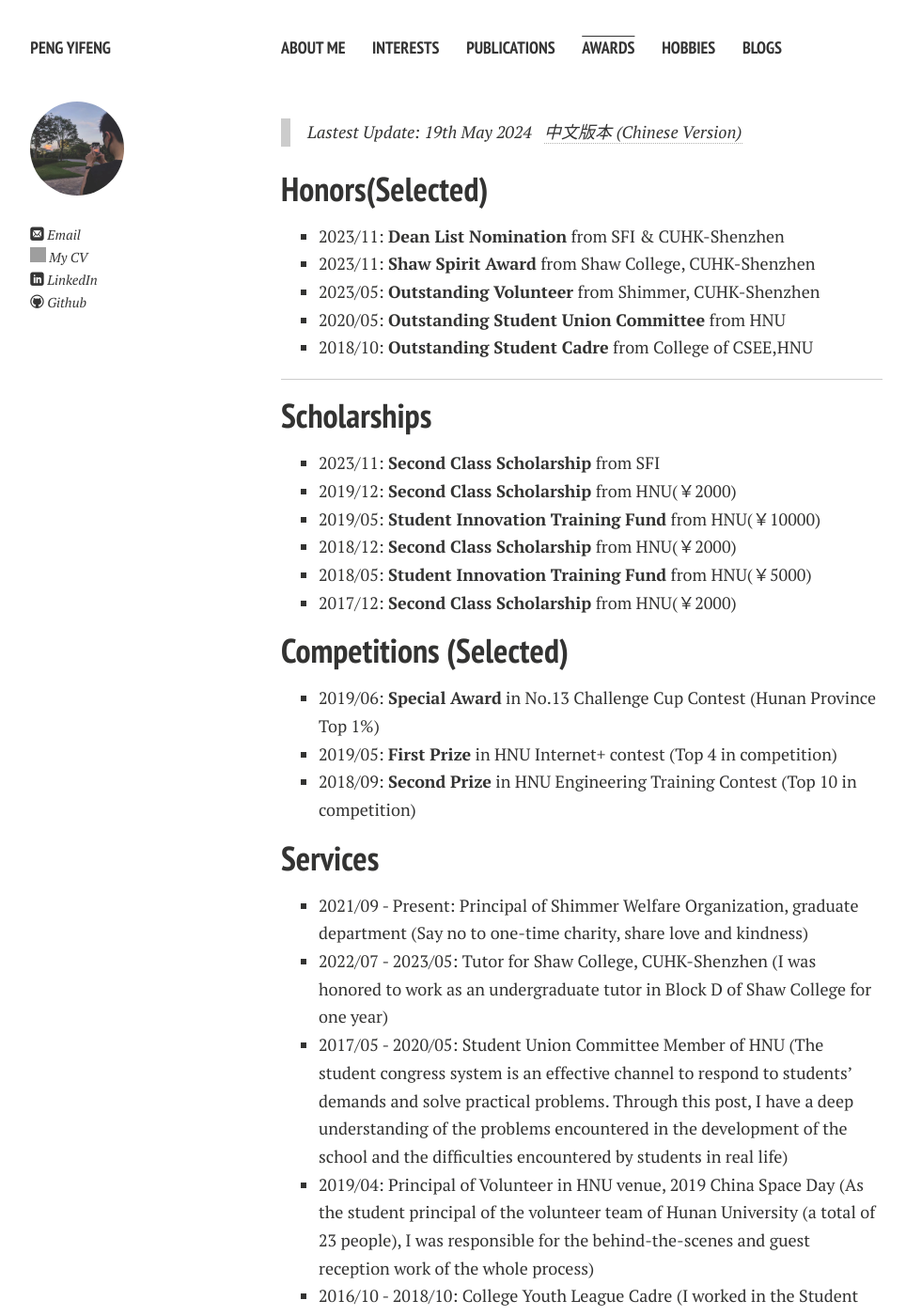
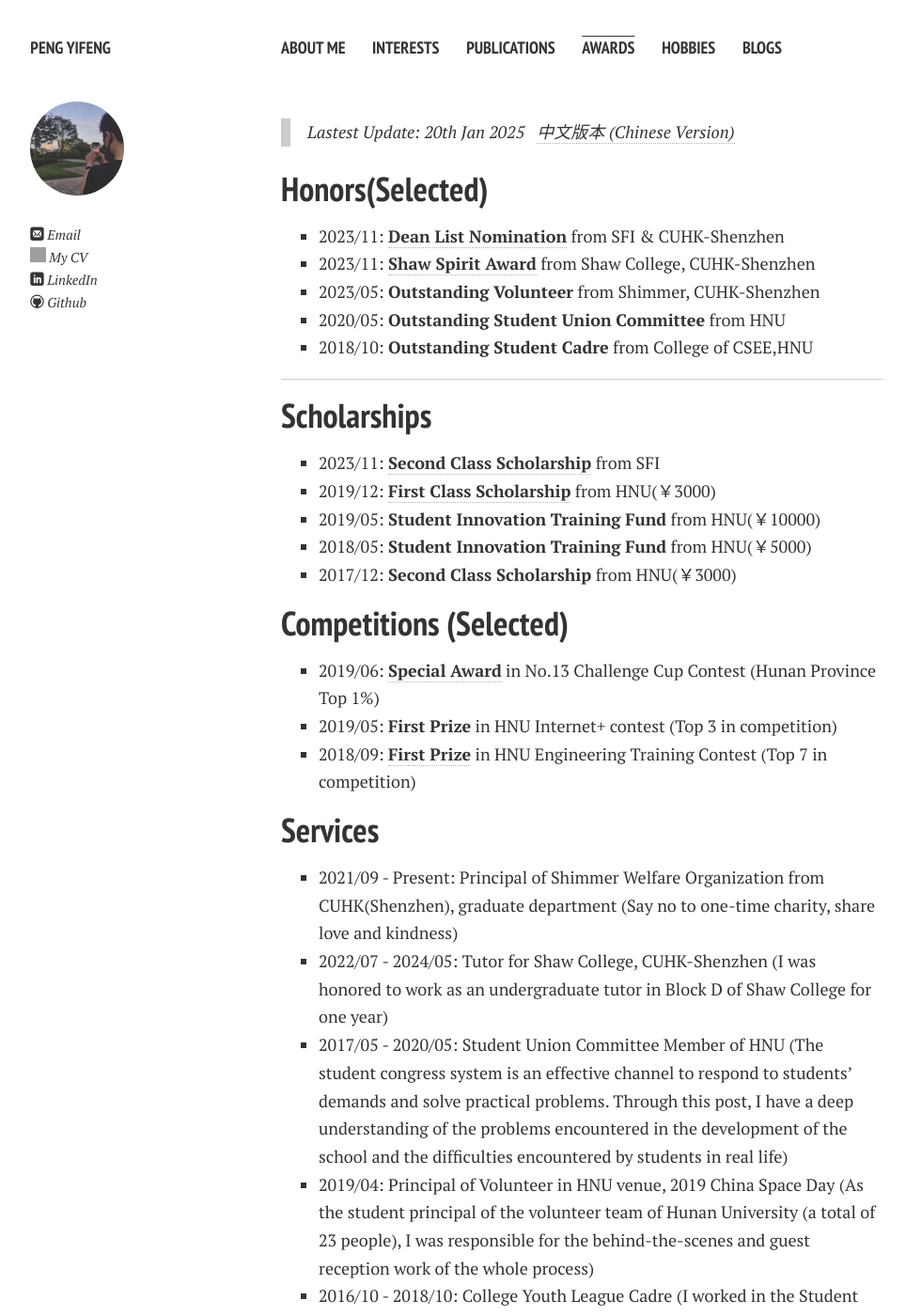
Before and after one commit to HeliumPeng/HeliumPeng.github.io, a Jekyll site: the page built from awards.md, in a window 1280 px wide and 1400 px high. Shown: the whole window at 94% size, without its empty margins (21-985 px from the left). Built offline with Jekyll 4.4.1, drawn with Linux system fonts in a browser that asks for light colours; nearby versions of some CDN libraries; comment, search, counter and statistics services are not loaded; a style sheet for code colours, icons or effects is not loaded; grey boxes are pictures that could not be loaded.

Commit message:
update information

```diff
--- a/awards.md
+++ b/awards.md
@@ -4,12 +4,12 @@ permalink: /awards/index.html
 title: Awards
 ---
 
-> Lastest Update: 19th May 2024 &nbsp; [中文版本 (Chinese Version)](https://heliumpeng.github.io/file/awards-zh/)
+> Lastest Update: 20th Jan 2025 &nbsp; [中文版本 (Chinese Version)](https://heliumpeng.github.io/file/awards-zh/)
 
 ## Honors(Selected)
 
-- 2023/11: **Dean List Nomination** from SFI & CUHK-Shenzhen
-- 2023/11: **Shaw Spirit Award** from Shaw College, CUHK-Shenzhen
+- 2023/11: [**Dean List Nomination**](https://heliumpeng.github.io/file/SFI%20Dean%20List.pdf) from SFI & CUHK-Shenzhen
+- 2023/11: [**Shaw Spirit Award**](https://heliumpeng.github.io/file/Shaw Spirit Award.pdf) from Shaw College, CUHK-Shenzhen
 - 2023/05: **Outstanding Volunteer** from Shimmer, CUHK-Shenzhen
 - 2020/05: **Outstanding Student Union Committee** from HNU
 - 2018/10: **Outstanding Student Cadre** from College of CSEE,HNU
@@ -18,27 +18,26 @@ title: Awards
 
 ## Scholarships
 
-- 2023/11: **Second Class Scholarship** from SFI
-- 2019/12: **Second Class Scholarship** from HNU(￥2000)
+- 2023/11: [**Second Class Scholarship**](https://heliumpeng.github.io/file/Special Award for Challenge Cup.pdf) from SFI
+- 2019/12: [**First Class Scholarship**](https://heliumpeng.github.io/file/HNU-scholarship-First.jpg) from HNU(￥3000)
 - 2019/05: **Student Innovation Training Fund** from HNU(￥10000)
-- 2018/12: **Second Class Scholarship** from HNU(￥2000)
 - 2018/05: **Student Innovation Training Fund** from HNU(￥5000)
-- 2017/12: **Second Class Scholarship** from HNU(￥2000)
+- 2017/12: **Second Class Scholarship** from HNU(￥3000)
 
 ## Competitions (Selected)
 
-- 2019/06: **Special Award** in No.13 Challenge Cup Contest
+- 2019/06: [**Special Award**](https://heliumpeng.github.io/file/Special Award for Challenge Cup.pdf) in No.13 Challenge Cup Contest
   (Hunan Province Top 1%)
 - 2019/05: **First Prize** in HNU Internet+ contest
-  (Top 4 in competition)
-- 2018/09: **Second Prize** in HNU Engineering Training Contest
-  (Top 10 in competition)
+  (Top 3 in competition)
+- 2018/09: [**First Prize**](https://heliumpeng.github.io/file/First%20Prize%20for%20HNU%20Engineering%20Training%20Contest%20.pdf) in HNU Engineering Training Contest
+  (Top 7 in competition)
 
 ## Services
 
-- 2021/09 - Present: Principal of Shimmer Welfare Organization, graduate department
+- 2021/09 - Present: Principal of Shimmer Welfare Organization from CUHK(Shenzhen), graduate department
   (Say no to one-time charity, share love and kindness)
-- 2022/07 - 2023/05: Tutor for Shaw College, CUHK-Shenzhen
+- 2022/07 - 2024/05: Tutor for Shaw College, CUHK-Shenzhen
   (I was honored to work as an undergraduate tutor in Block D of Shaw College for one year)
 - 2017/05 - 2020/05: Student Union Committee Member of HNU
   (The student congress system is an effective channel to respond to students' demands and solve practical problems. Through this post, I have a deep understanding of the problems encountered in the development of the school and the difficulties encountered by students in real life)
```
Also changed, not shown: blogs.md (+1 -1 lines), index.md (+7 -5 lines), publications.md (+7 -3 lines).
